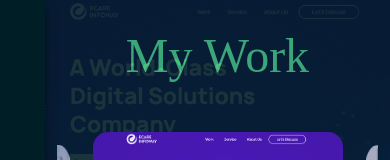
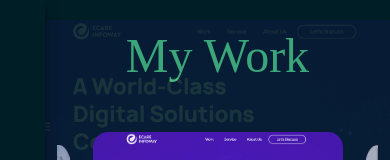
Before and after one commit to Maulik10592/Portfolio, a React (Create React App) app: page /work in a window 390 px wide. Shown: the top 160 px of the page. Built offline with nearby package versions, Linux system fonts and the light colour scheme; a web font is replaced by a local one.

Commit message:
responsive css changes added

```diff
--- a/src/App.css
+++ b/src/App.css
@@ -113,10 +113,16 @@ a:visited, a:focus{
     .Outerbox {
         height: 100%;
         width: calc(100vw - 45px);
-        padding: 0 !important;
+        padding: 20px 0 !important;
     }
     .Outerbox.homeOuterBox{
         width: calc(100vw - 45px);
+    }
+    .WorkContainer h2{
+        margin-top: 0 !important;
+    }
+    .Outerbox.WorkSite{
+        padding-bottom: 40px !important;
     }
     .navbar-expand-lg{width: 45px !important;}
     .navigatorLink, .socialLinks{width: 35px !important;}
```
Also changed, not shown: 6 other files (tests, documents, lock files or other folders).
